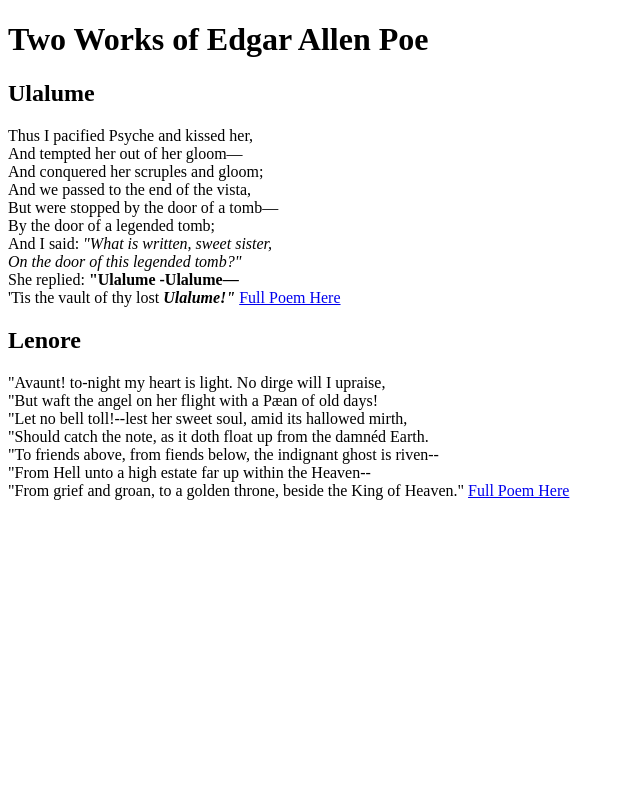
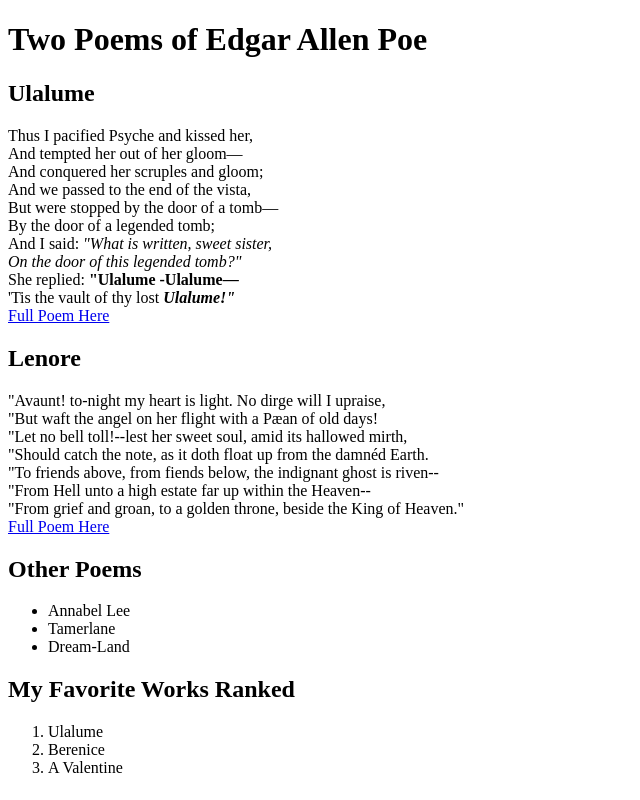
Before and after one commit to millie0305/Lab2, a plain HTML site: page index.html in a window 1280 px wide. Shown: the whole page, without its empty margins (0-640 px from the left). Drawn offline with Linux system fonts and the light colour scheme.

Commit message:
Update index.html

```diff
--- a/index.html
+++ b/index.html
@@ -6,7 +6,7 @@
     </head>
 
     <body>
-        <h1>Two Works of Edgar Allen Poe</h1>
+        <h1>Two Poems of Edgar Allen Poe</h1>
         <h2>Ulalume</h2>
         <paragraph>Thus I pacified Psyche and kissed her,
             <br>And tempted her out of her gloom—
@@ -20,7 +20,7 @@
             <br>'Tis the vault of thy lost <strong><em>Ulalume!"</em></strong>
             <!-- this is my favorite poem -->
         </paragraph>
-        <a href="https://poets.org/poem/ulalume" target="_blank">Full Poem Here</a>
+        <br><a href="https://poets.org/poem/ulalume" target="_blank">Full Poem Here</a>
         <h2>Lenore</h2>
         <paragraph>"Avaunt! to-night my heart is light. No dirge will I upraise,
             <br>"But waft the angel on her flight with a Pæan of old days!
@@ -30,8 +30,19 @@
             <br>"From Hell unto a high estate far up within the Heaven--
             <br>"From grief and groan, to a golden throne, beside the King of Heaven."
         </paragraph>
-        <a href="https://poets.org/poem/lenore" target="_blank">Full Poem Here</a>
-
+        <br><a href="https://poets.org/poem/lenore" target="_blank">Full Poem Here</a>
+        <h2>Other Poems</h2>
+        <ul>
+            <li>Annabel Lee</li>
+            <li>Tamerlane</li>
+            <li>Dream-Land</li>
+        </ul>
+        <h2>My Favorite Works Ranked</h2>
+        <ol>
+            <li>Ulalume</li>
+            <li>Berenice</li>
+            <li>A Valentine</li>
+        </ol>
     </body>
 
 </html>
```
